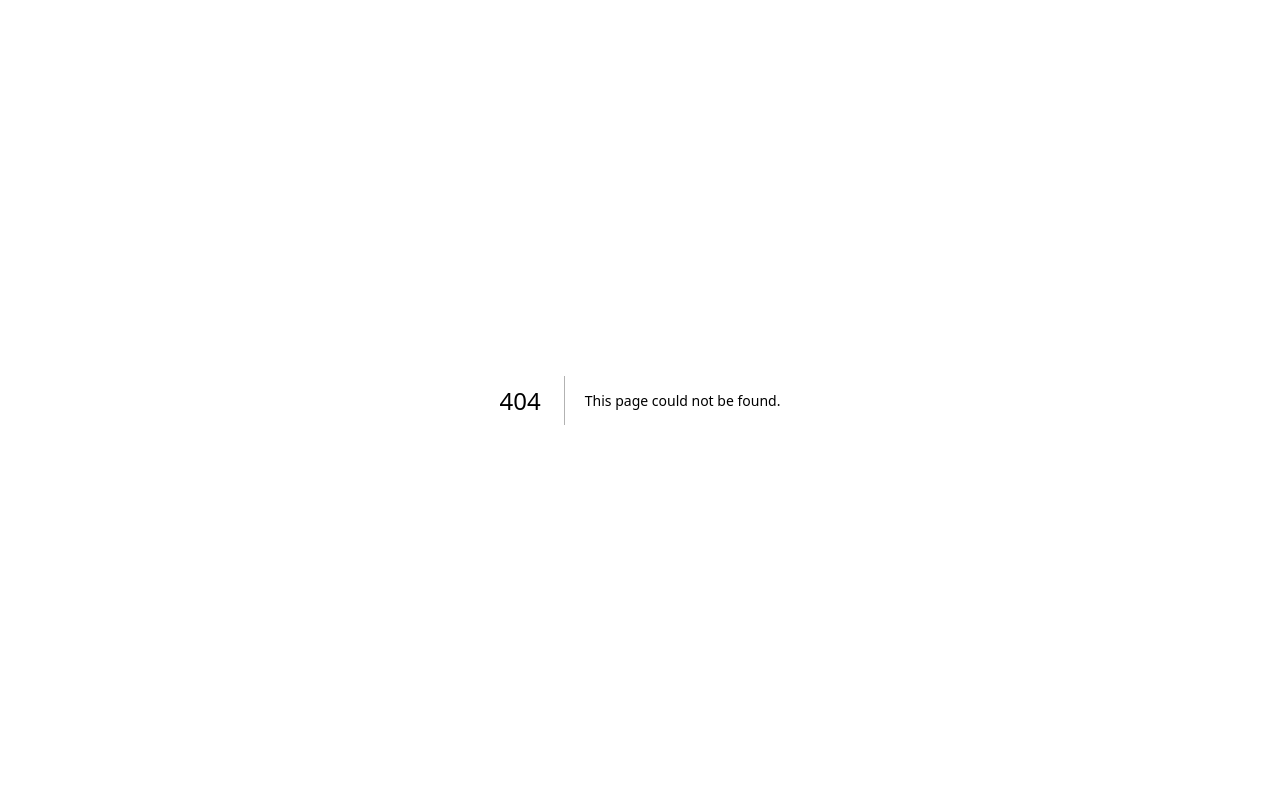
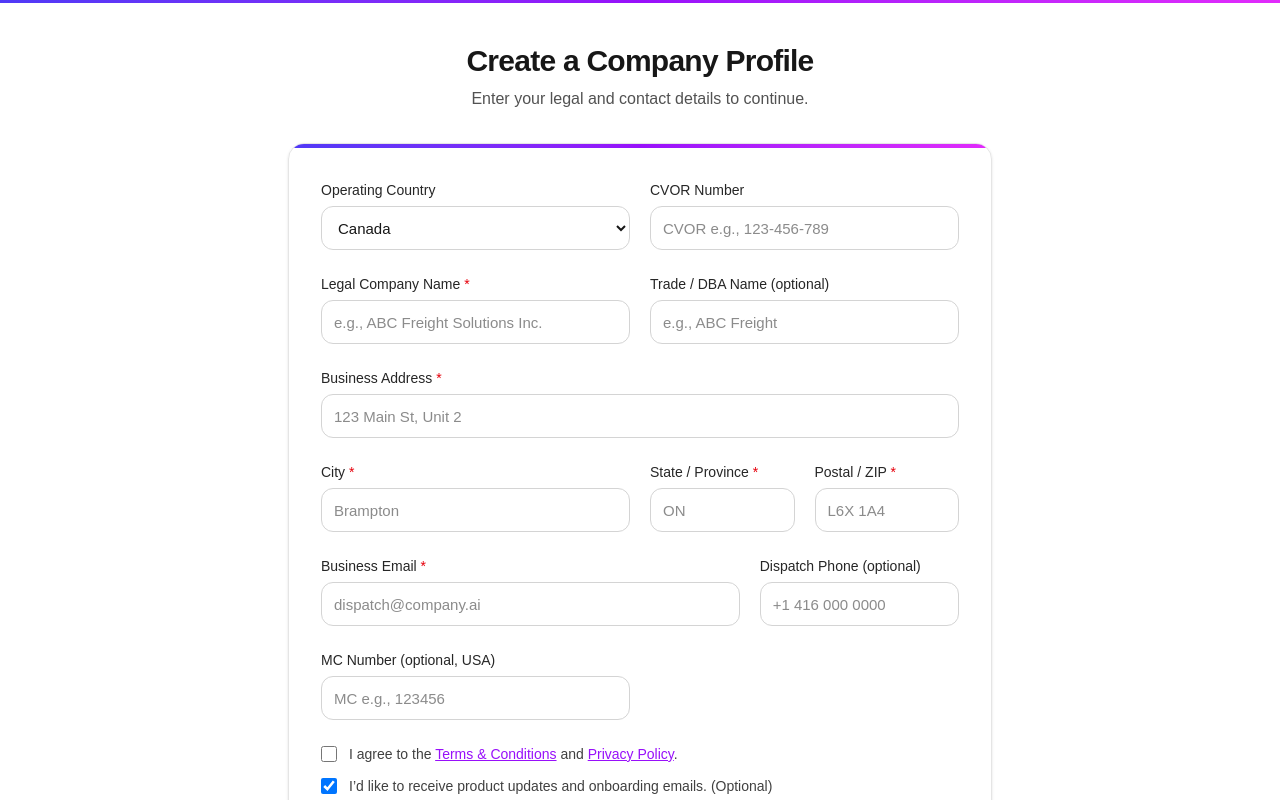
Before and after one commit to autodispatchai/aitodispatchai-tanishkaa-riya-radhhyaa, a Next.js app: page /signup/create-company in a window 1280 px wide. Before the commit this address had no page. Shown: the top 800 px of the page. Built offline with nearby package versions, Linux system fonts and the light colour scheme; no server answers.

Commit message:
Fix: Final Create Company Page - Perfect

```diff
--- a/src/app/create-company/page.tsx
+++ b/src/app/signup/create-company/page.tsx
@@ -1,6 +1,6 @@
 'use client';
 
-import { useState, useMemo, useEffect, Suspense } from 'react';
+import { useState, useMemo, Suspense } from 'react';
 import { useRouter, useSearchParams } from 'next/navigation';
 import { motion, AnimatePresence } from 'framer-motion';
 import { createClient } from '@/lib/supabase';
@@ -64,19 +64,16 @@ function CreateCompanyContent() {
         return;
       }
 
-      // DUPLICATE COMPANY CHECK — SABSE PEHLE!
+      // DUPLICATE COMPANY CHECK
       const { data: existingCompany, error: checkError } = await supabase
         .from('companies')
         .select('id, subscription_status')
-        .eq('owner_id', session.user.id)
+        .eq('user_id', session.user.id) // CHANGE TO owner_id IF NEEDED
         .maybeSingle();
 
-      if (checkError && checkError.code !== 'PGRST116') {
-        throw checkError;
-      }
+      if (checkError && checkError.code !== 'PGRST116') throw checkError;
 
       if (existingCompany) {
-        // Already has company → go to dashboard
         if (existingCompany.subscription_status === 'active') {
           router.replace('/dashboard');
         } else {
@@ -85,15 +82,16 @@ function CreateCompanyContent() {
         return;
       }
 
-      // Create new company
+      // INSERT COMPANY
       const { error } = await supabase.from('companies').insert([{
-        owner_id: session.user.id,
+        user_id: session.user.id, // CHANGE TO owner_id IF NEEDED
         company_name: companyName.trim(),
         legal_name: legalName.trim() || null,
         email: email.trim(),
         phone: phone.trim() || null,
         mc_number: mcNumber.trim() || null,
-        dot_number: regId.trim() || null,
+        dot_number: country === 'USA' ? regId.trim() || null : null,
+        cvor_number: country === 'Canada' ? regId.trim() || null : null,
         address: address.trim(),
         city: city.trim(),
         state: stateProv.trim(),
@@ -106,19 +104,16 @@ function CreateCompanyContent() {
       if (error) throw error;
 
       setOk(true);
-      setTimeout(() => router.push('/choose-plan'), 800);
+      setTimeout(() => {
+        router.refresh(); // REFRESH SESSION
+        router.push('/choose-plan');
+      }, 800);
     } catch (e: any) {
       setErr(e?.message || 'Failed to save company. Try again.');
     } finally {
       setLoading(false);
     }
   }
-
-  useEffect(() => {
-    if (inviteCode) {
-      console.log('Invite code detected:', inviteCode);
-    }
-  }, [inviteCode]);
 
   return (
     <div className="min-h-screen bg-white">
@@ -173,7 +168,7 @@ function CreateCompanyContent() {
               </div>
               <div>
                 <label className="mb-1.5 block text-sm font-medium text-neutral-800">
-                  Trade / Legal Name (optional)
+                  Trade / DBA Name (optional)
                 </label>
                 <input
                   value={legalName}
```
